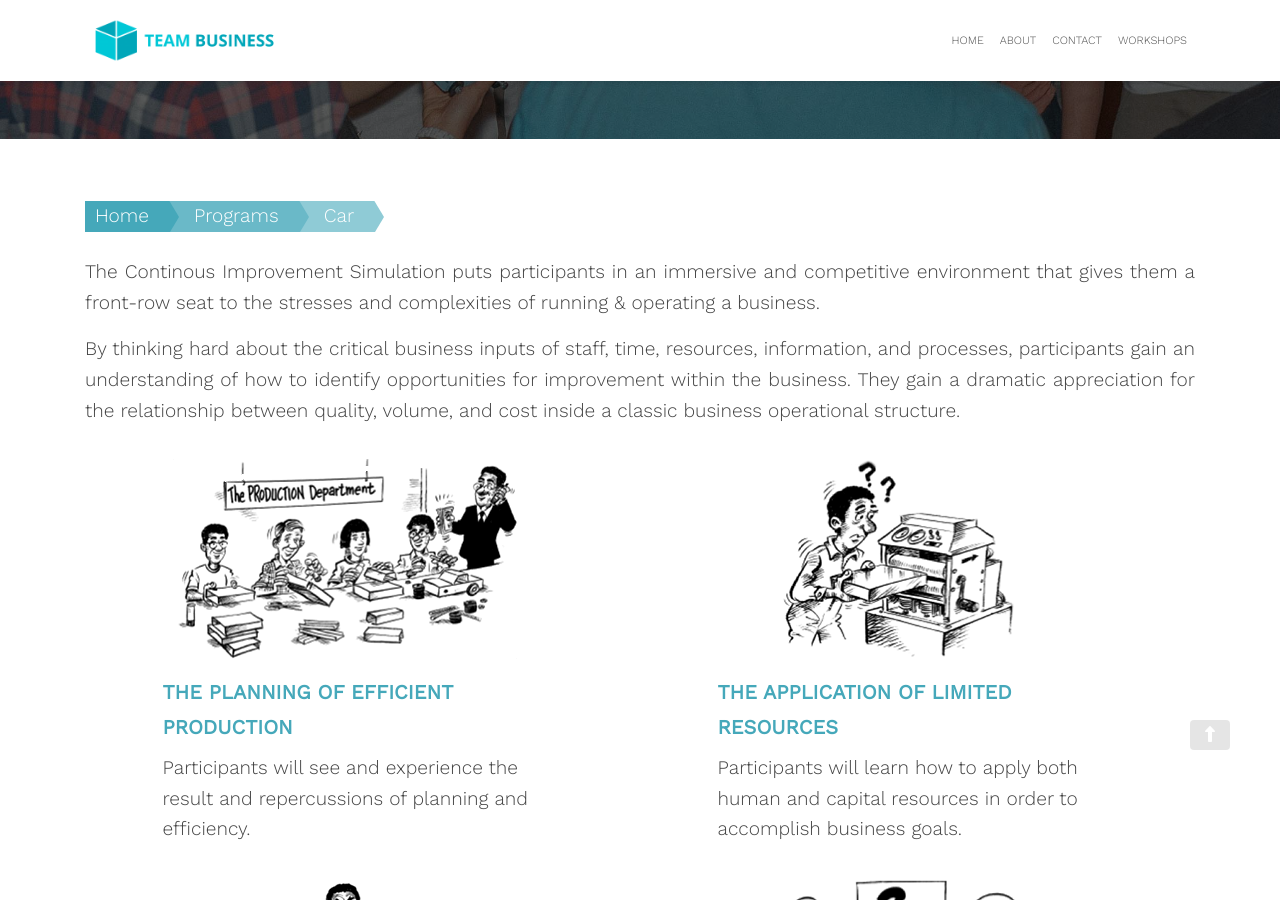
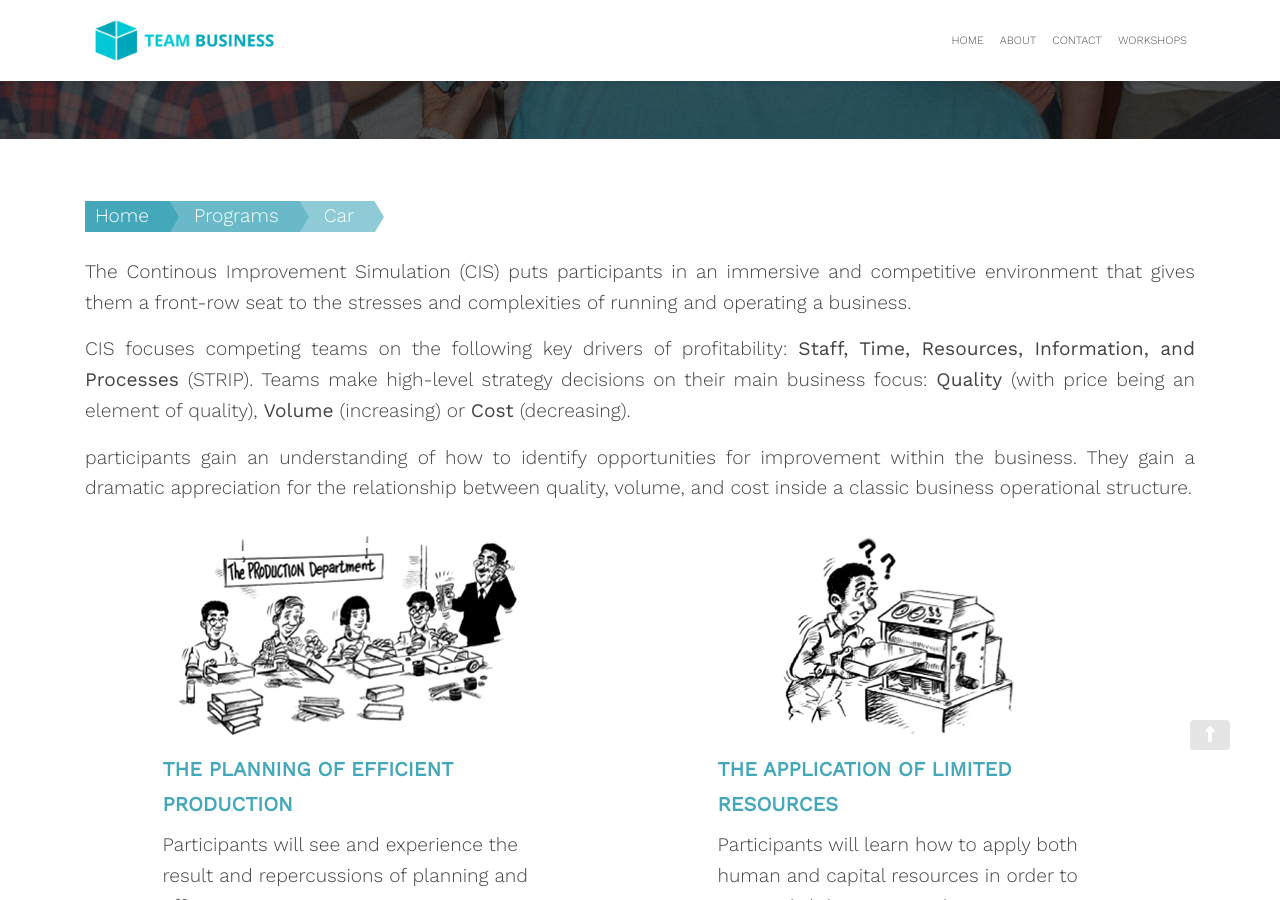
Before and after one commit to zac-heisey/team-business, a Jekyll site: the page built from _pages/car.md, in a window 1280 px wide and 900 px high, scrolled down 636 px. Built offline with Jekyll 4.4.1, drawn with Linux system fonts in a browser that asks for light colours; nearby versions of some CDN libraries.

Commit message:
Update from Forestry.io Lara Azzam updated _pages/car.md

```diff
--- a/_pages/car.md
+++ b/_pages/car.md
@@ -11,9 +11,11 @@ intro-2: By thinking hard about the business inputs of Staff, Time, Resources, I
 header-image: "/assets/images/car-program.jpg"
 
 ---
-The Continous Improvement Simulation puts participants in an immersive and competitive environment that gives them a front-row seat to the stresses and complexities of running & operating a business.
+The Continous Improvement Simulation (CIS) puts participants in an immersive and competitive environment that gives them a front-row seat to the stresses and complexities of running and operating a business.
 
-By thinking hard about the critical business inputs of staff, time, resources, information, and processes, participants gain an understanding of how to identify opportunities for improvement within the business. They gain a dramatic appreciation for the relationship between quality, volume, and cost inside a classic business operational structure.
+CIS focuses competing teams on the following key drivers of profitability: **Staff, Time, Resources, Information, and Processes** (STRIP). Teams make high-level strategy decisions on their main business focus: **Quality** (with price being an element of quality), **Volume** (increasing) or **Cost** (decreasing).
+
+ participants gain an understanding of how to identify opportunities for improvement within the business. They gain a dramatic appreciation for the relationship between quality, volume, and cost inside a classic business operational structure.
 
 <div style="display:flex; flex-wrap:wrap; justify-content:space-around;">
 <div class="car-program" style="width:400px;">
```
